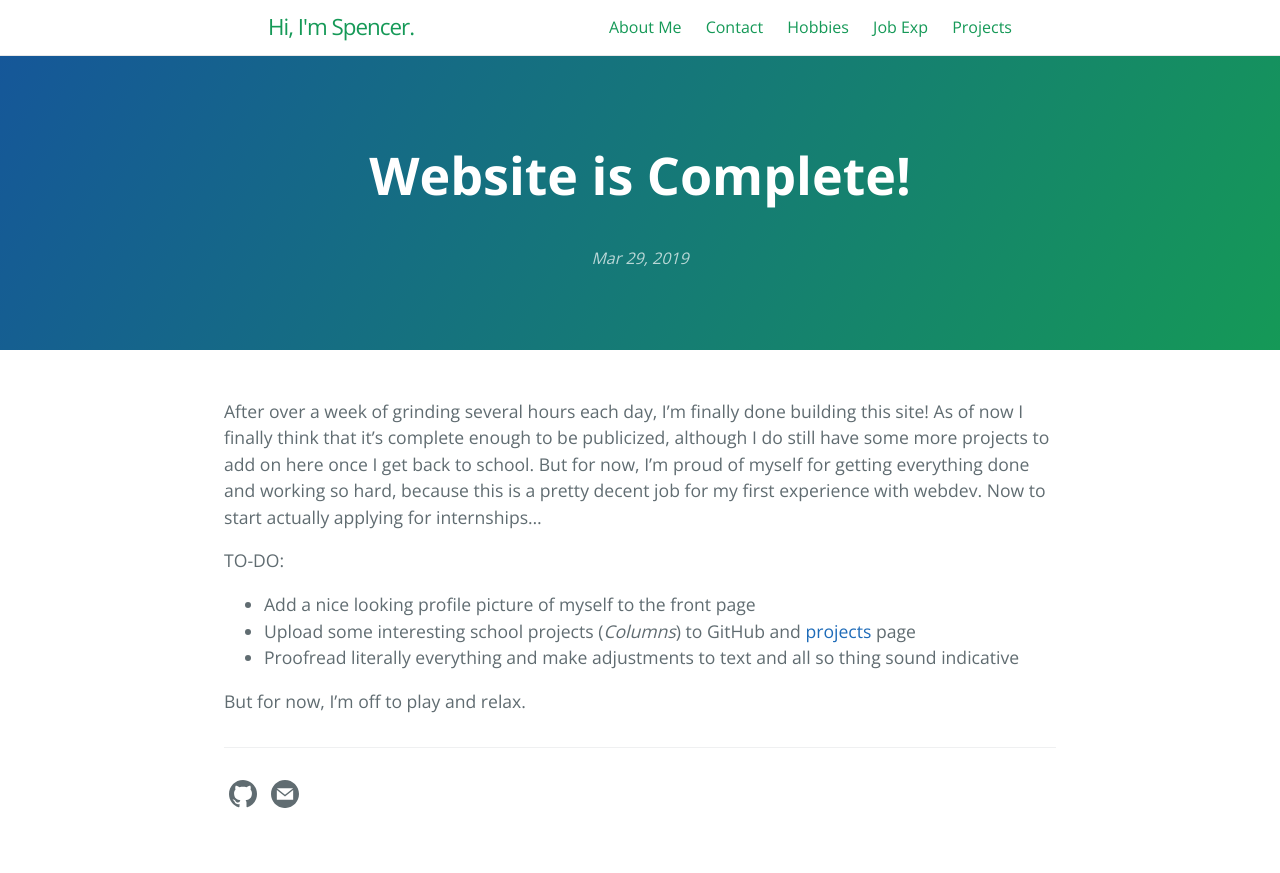
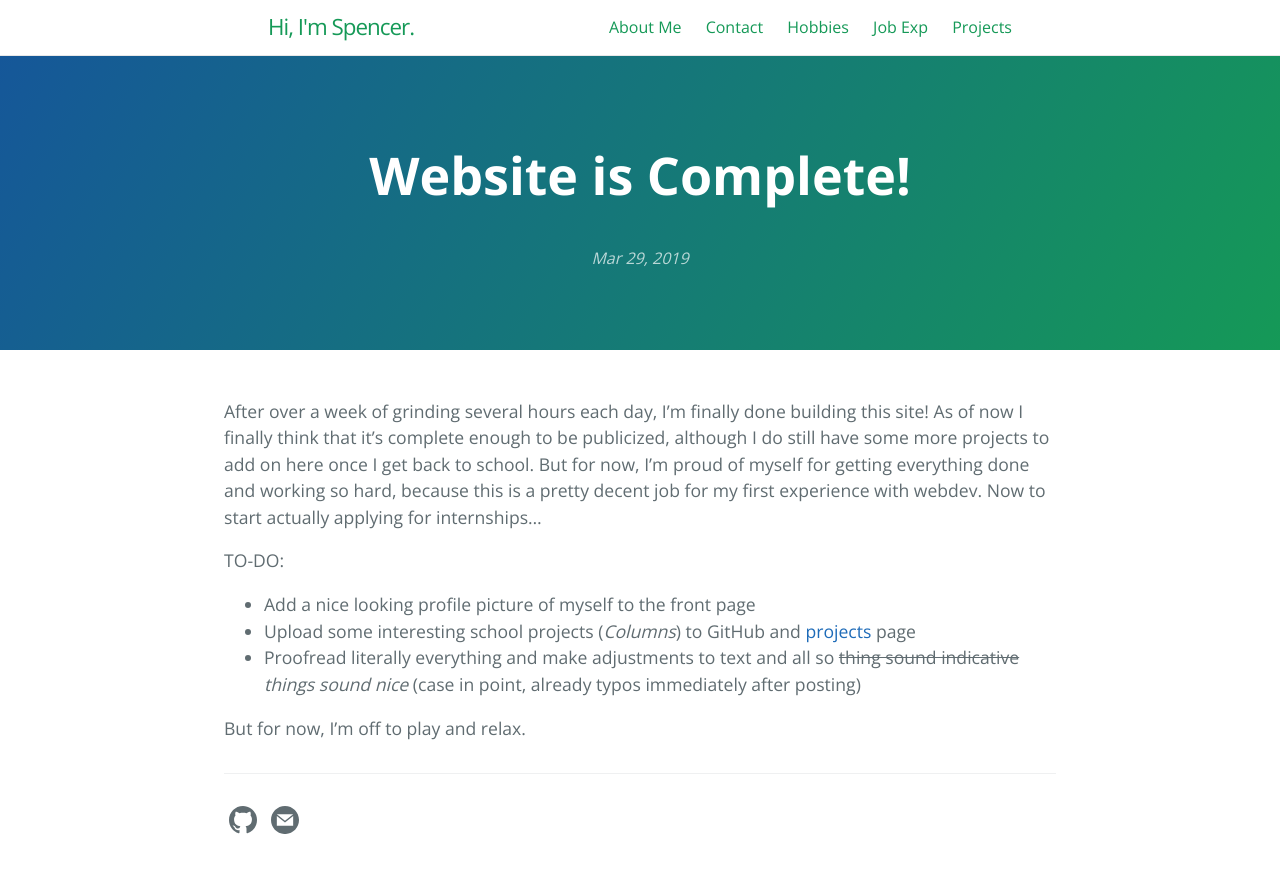
Before and after one commit to spencerericfong/spencerericfong.github.io, a Jekyll site: the page built from _posts/2019-03-29-website-is-complete!.md, in a window 1280 px wide. Shown: the top 873 px of the page. Built offline with Jekyll 4.4.1, drawn with Linux system fonts in a browser that asks for light colours.

Commit message:
edit typo in first post

```diff
--- a/_posts/2019-03-29-website-is-complete!.md
+++ b/_posts/2019-03-29-website-is-complete!.md
@@ -9,6 +9,6 @@ After over a week of grinding several hours each day, I'm finally done building
 TO-DO:
 - Add a nice looking profile picture of myself to the front page
 - Upload some interesting school projects (*Columns*) to GitHub and [projects](/projects.html) page
-- Proofread literally everything and make adjustments to text and all so thing sound indicative
+- Proofread literally everything and make adjustments to text and all so ~~thing sound indicative~~ *things sound nice* (case in point, already typos immediately after posting)
 
 But for now, I'm off to play and relax.
```
